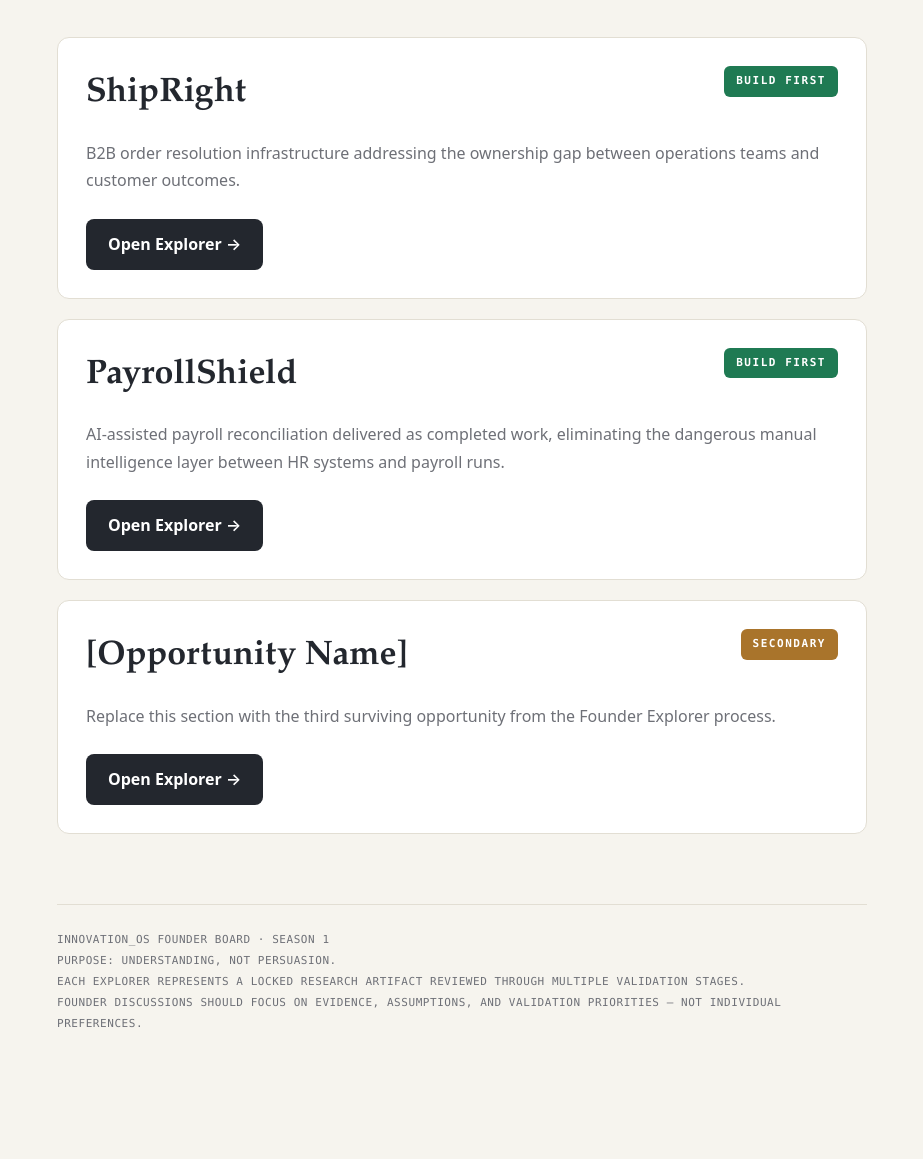
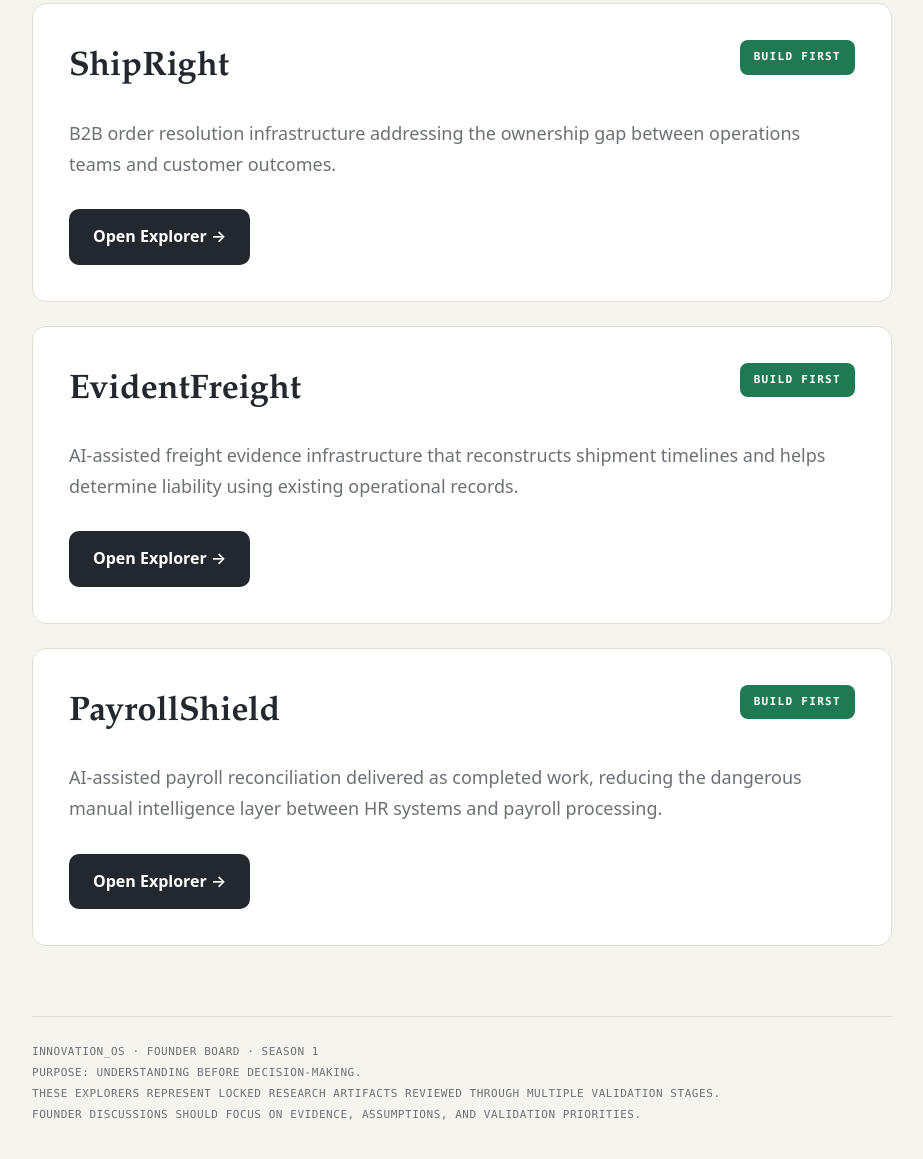
Before and after one commit to rajeshm365/innovation-os-founder-explorer, a plain HTML site: page index.html in a window 1280 px wide. Shown: the part 661-1820 px from the top of the page, without its empty margins (178-1101 px from the left). Before the commit the page ends 1776 px from the top, so only its background shows below. Drawn offline with Linux system fonts and the light colour scheme.

Commit message:
Update index.html

```diff
--- a/index.html
+++ b/index.html
@@ -15,8 +15,6 @@
         --line:#E2DED3;
 
         --build:#1F7A53;
-        --secondary:#A9742B;
-        --archived:#8A8C92;
 
         --serif:"Iowan Old Style","Palatino Linotype","Book Antiqua",Georgia,serif;
         --sans:system-ui,-apple-system,"Segoe UI",Roboto,Helvetica,Arial,sans-serif;
@@ -37,7 +35,7 @@
     }
 
     .container{
-        max-width:850px;
+        max-width:900px;
         margin:auto;
         padding:60px 20px 80px;
     }
@@ -60,7 +58,6 @@
     .intro{
         font-size:20px;
         color:var(--muted);
-        max-width:700px;
         margin-bottom:40px;
     }
 
@@ -82,20 +79,14 @@
 
     .card-grid{
         display:grid;
-        gap:20px;
+        gap:24px;
     }
 
     .card{
         background:var(--card);
         border:1px solid var(--line);
-        border-radius:12px;
-        padding:28px;
-        transition:all 0.2s ease;
-    }
-
-    .card:hover{
-        transform:translateY(-2px);
-        box-shadow:0 6px 20px rgba(0,0,0,0.08);
+        border-radius:14px;
+        padding:36px;
     }
 
     .card-top{
@@ -103,7 +94,7 @@
         justify-content:space-between;
         align-items:flex-start;
         gap:16px;
-        margin-bottom:16px;
+        margin-bottom:20px;
     }
 
     .card h2{
@@ -112,37 +103,31 @@
     }
 
     .tag{
-        padding:6px 12px;
-        border-radius:6px;
+        background:var(--build);
+        color:white;
+        padding:8px 14px;
+        border-radius:8px;
         font-family:var(--mono);
         font-size:11px;
         font-weight:700;
-        letter-spacing:0.14em;
+        letter-spacing:0.12em;
         text-transform:uppercase;
-        color:white;
         flex-shrink:0;
-    }
-
-    .build{
-        background:var(--build);
-    }
-
-    .secondary{
-        background:var(--secondary);
     }
 
     .description{
         color:var(--muted);
-        margin-bottom:24px;
+        margin-bottom:30px;
+        font-size:18px;
     }
 
     .button{
         display:inline-block;
+        background:#23272E;
+        color:white;
         text-decoration:none;
-        background:var(--ink);
-        color:white;
-        padding:12px 22px;
-        border-radius:8px;
+        padding:14px 24px;
+        border-radius:10px;
         font-weight:600;
     }
 
@@ -176,10 +161,9 @@
 
     <p class="intro">
         These opportunities have already passed multiple stages of generation,
-        interrogation, and investment committee review.
-        Your job is not to brainstorm new ideas.
-        Your job is to independently understand each world,
-        challenge the assumptions,
+        investment committee review, and founder validation.
+        Your job is not to invent new ideas.
+        Your job is to understand each world, challenge the assumptions,
         and arrive at the founder discussion prepared.
     </p>
 
@@ -187,21 +171,13 @@
 
         <p><strong>How to use this:</strong></p>
 
-        <p>
-            1. Explore each Founder Explorer independently.
-        </p>
+        <p>1. Explore each Founder Explorer independently.</p>
 
-        <p>
-            2. Focus on understanding the problem, not whether you "like" the idea.
-        </p>
+        <p>2. Focus on understanding the problem before judging the solution.</p>
 
-        <p>
-            3. Pay attention to the kill assumptions and validation questions.
-        </p>
+        <p>3. Pay attention to assumptions, risks, and validation questions.</p>
 
-        <p>
-            4. Complete your reflections before the founder discussion.
-        </p>
+        <p>4. Record your honest reflections before the founder discussion.</p>
 
     </div>
 
@@ -211,7 +187,7 @@
 
             <div class="card-top">
                 <h2>ShipRight</h2>
-                <span class="tag build">Build First</span>
+                <span class="tag">Build First</span>
             </div>
 
             <p class="description">
@@ -229,14 +205,34 @@
         <div class="card">
 
             <div class="card-top">
+                <h2>EvidentFreight</h2>
+                <span class="tag">Build First</span>
+            </div>
+
+            <p class="description">
+                AI-assisted freight evidence infrastructure that reconstructs
+                shipment timelines and helps determine liability using existing
+                operational records.
+            </p>
+
+            <a class="button"
+               href="FPA-10_FOUNDER_EXPLORER_v1.html">
+                Open Explorer →
+            </a>
+
+        </div>
+
+        <div class="card">
+
+            <div class="card-top">
                 <h2>PayrollShield</h2>
-                <span class="tag build">Build First</span>
+                <span class="tag">Build First</span>
             </div>
 
             <p class="description">
                 AI-assisted payroll reconciliation delivered as completed work,
-                eliminating the dangerous manual intelligence layer
-                between HR systems and payroll runs.
+                reducing the dangerous manual intelligence layer between HR
+                systems and payroll processing.
             </p>
 
             <a class="button"
@@ -246,39 +242,19 @@
 
         </div>
 
-        <div class="card">
-
-            <div class="card-top">
-                <h2>[Opportunity Name]</h2>
-                <span class="tag secondary">Secondary</span>
-            </div>
-
-            <p class="description">
-                Replace this section with the third surviving opportunity
-                from the Founder Explorer process.
-            </p>
-
-            <a class="button"
-               href="FPA-XX_FOUNDER_EXPLORER_v1.html">
-                Open Explorer →
-            </a>
-
-        </div>
-
     </div>
 
     <footer>
 
-        INNOVATION_OS FOUNDER BOARD · SEASON 1<br>
+        INNOVATION_OS · FOUNDER BOARD · SEASON 1<br>
 
-        PURPOSE: UNDERSTANDING, NOT PERSUASION.<br>
+        PURPOSE: UNDERSTANDING BEFORE DECISION-MAKING.<br>
 
-        EACH EXPLORER REPRESENTS A LOCKED RESEARCH ARTIFACT
-        REVIEWED THROUGH MULTIPLE VALIDATION STAGES.<br>
+        THESE EXPLORERS REPRESENT LOCKED RESEARCH ARTIFACTS REVIEWED THROUGH
+        MULTIPLE VALIDATION STAGES.<br>
 
-        FOUNDER DISCUSSIONS SHOULD FOCUS ON EVIDENCE,
-        ASSUMPTIONS, AND VALIDATION PRIORITIES —
-        NOT INDIVIDUAL PREFERENCES.
+        FOUNDER DISCUSSIONS SHOULD FOCUS ON EVIDENCE, ASSUMPTIONS,
+        AND VALIDATION PRIORITIES.
 
     </footer>
 
```
